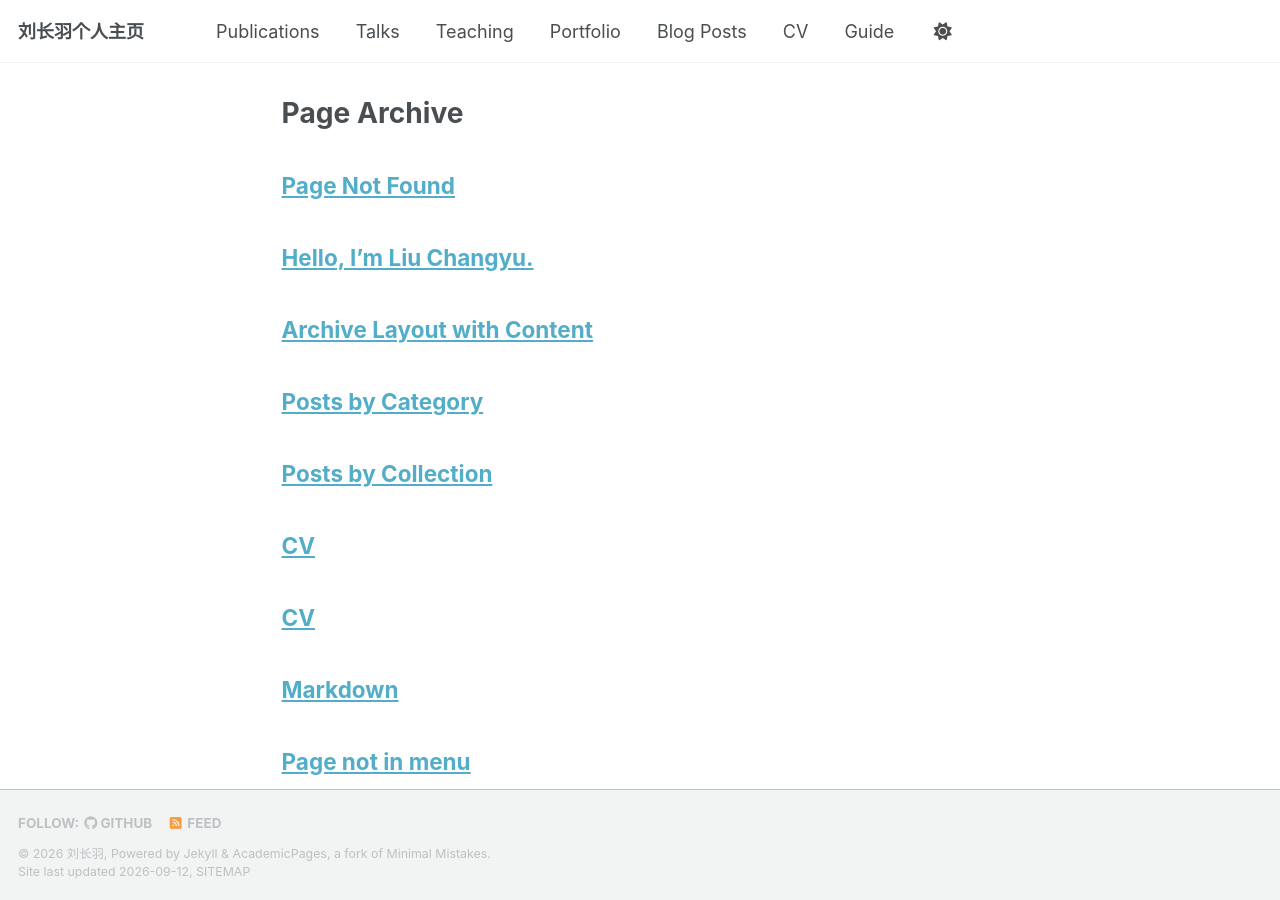
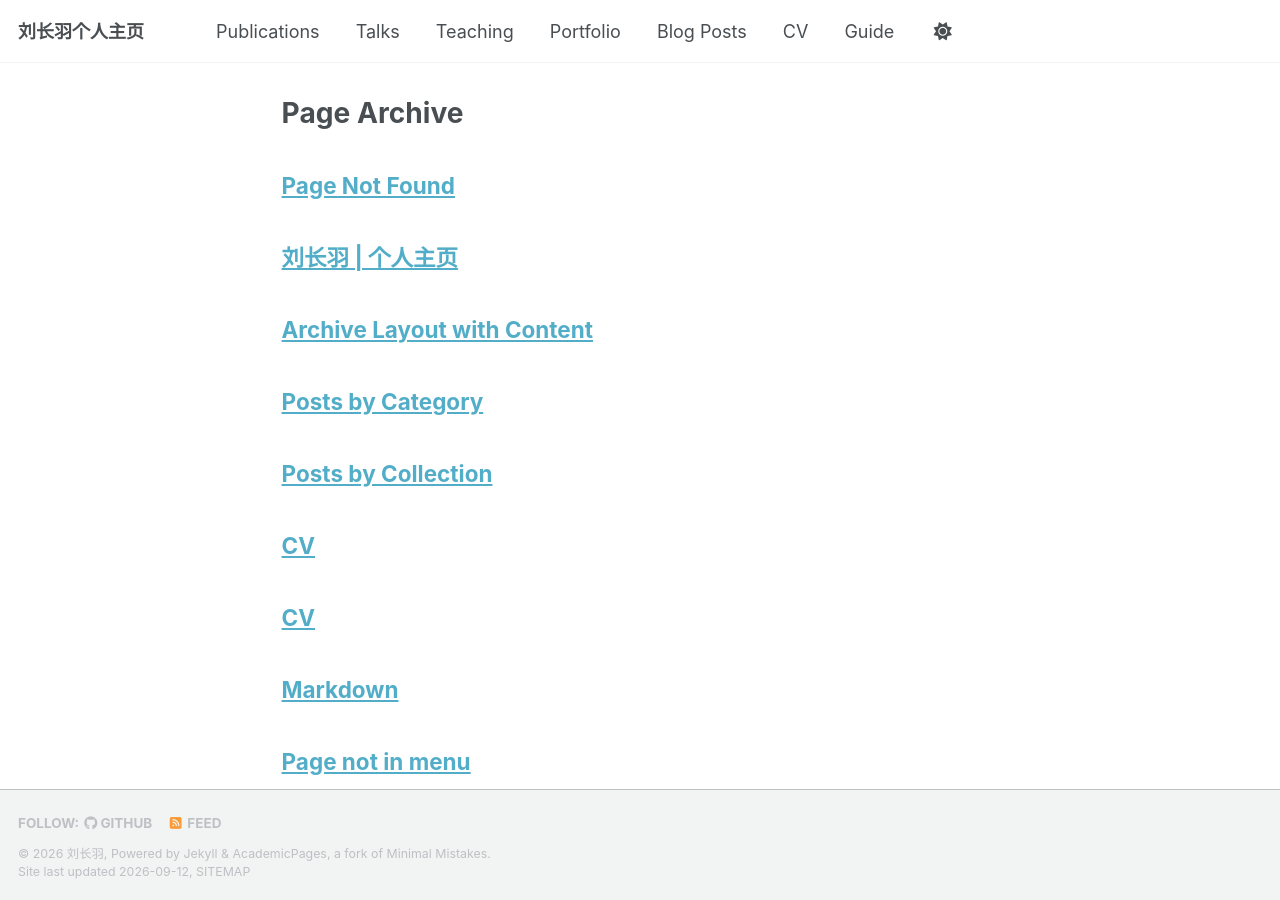
Before and after one commit to lunaalovegood2004-del/lunaalovegood2004-del.github.io, a Jekyll site: the page built from _pages/page-archive.html, in a window 1280 px wide and 900 px high. Built offline with Jekyll 4.4.1, drawn with Linux system fonts in a browser that asks for light colours; a style sheet for code colours, icons or effects is not loaded; part of the change alters nothing that is shown.

Commit message:
Update about.md

```diff
--- a/_pages/about.md
+++ b/_pages/about.md
@@ -1,54 +1,66 @@
+---
+permalink: /
+title: "刘长羽 | 个人主页"
+author_profile: true
+redirect_from:
+  - /about/
+  - /about.html
 ---
 
-permalink: /
-title: "Liu Changyu | Digital Marketing & AI"
-author_profile: true
-redirect_from:
+# 你好，我是刘长羽 👋
 
-* /about/
-* /about.html
+**新闻与传播硕士 · 数字营销 · AI**
+
+我是一名新闻与传播专业硕士研究生，研究方向为**数字营销**。
+
+我对数字营销、社交媒体、内容创作以及人工智能在营销领域的应用感兴趣。
+
+目前正在学习如何将**传播学 + 数字营销 + AI**结合起来，并通过课程作业、个人项目和实践不断积累作品。
 
 ---
 
-# Hello, I'm Liu Changyu.
+## 🧩 我的技能
 
-**Communication MA · Digital Marketing · AI**
+- 数字营销
+- 社交媒体运营
+- 内容策划与创作
+- AI 工具应用
+- 用户与受众分析
+- 传播策略
+- 新媒体运营
 
-I am a graduate student in Communication, focusing on **Digital Marketing** and **AI-powered communication**.
+---
 
-I am interested in social media marketing, content strategy, consumer insights, and the application of AI in marketing.
+## 📁 我的项目
 
-## Skills
+### 数字营销项目
 
-* Digital Marketing
-* Social Media Marketing
-* Content Creation
-* AI Tools
-* Consumer & Audience Research
-* Communication Strategy
+学习和实践品牌如何利用社交媒体、数字平台和内容营销与用户建立联系。
 
-## Projects
+### AI × 数字营销
 
-### Digital Marketing Projects
+探索如何利用 AI 提高内容创作效率、分析用户需求，并辅助制定营销策略。
 
-Exploring how brands use social media, content, and digital platforms to connect with audiences.
+### 新媒体与传播项目
 
-### AI & Marketing
+围绕广告、新媒体、数字传播等方向完成课程研究和实践项目。
 
-Exploring how AI tools can improve content creation, marketing strategy, and audience insights.
+---
 
-### Communication Projects
+## 👩‍🎓 关于我
 
-Research and creative projects related to advertising, communication, and digital media.
+本科就读于**广告学专业**，目前正在攻读新闻与传播硕士学位，研究方向为**数字营销**。
 
-## About Me
+我希望在研究生阶段重点提升自己的：
 
-I am currently pursuing a Master's degree in Communication, with a focus on Digital Marketing.
+**数字营销能力 + AI 应用能力 + 内容创作能力**
 
-I am building my skills in **marketing, AI, content creation, and communication** and looking for opportunities to apply them in real-world projects.
+并通过实际项目不断积累自己的作品集，为未来的实习和工作做准备。
 
-## Contact
+---
 
-📧 Email: [13525991276@163.com](mailto:13525991276@163.com)
+## 📮 联系我
 
-💻 GitHub: lunaalovegood2004-del
+如果你对我的项目或作品感兴趣，欢迎联系我。
+
+**GitHub：** lunaalovegood2004-del
```
